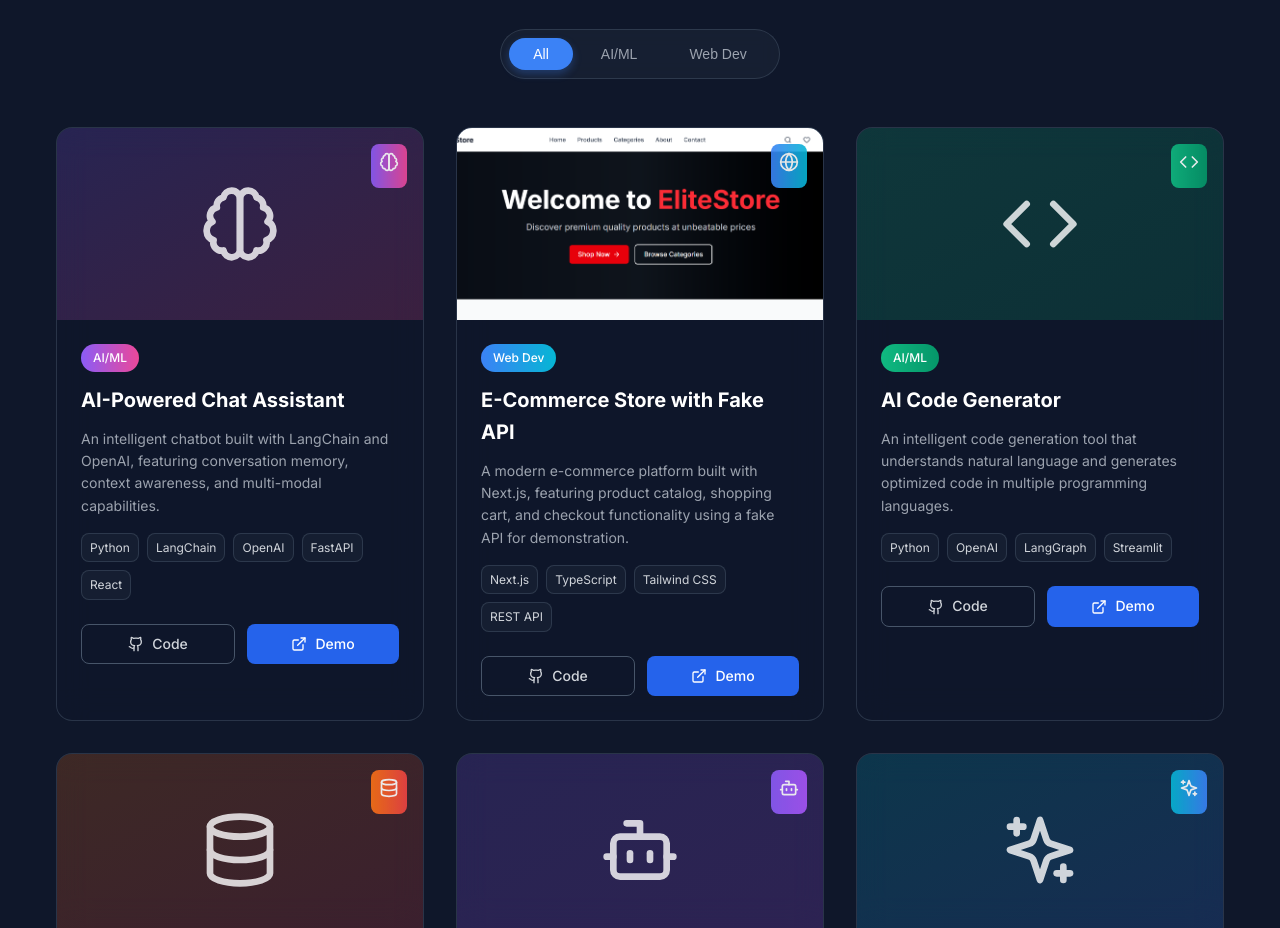
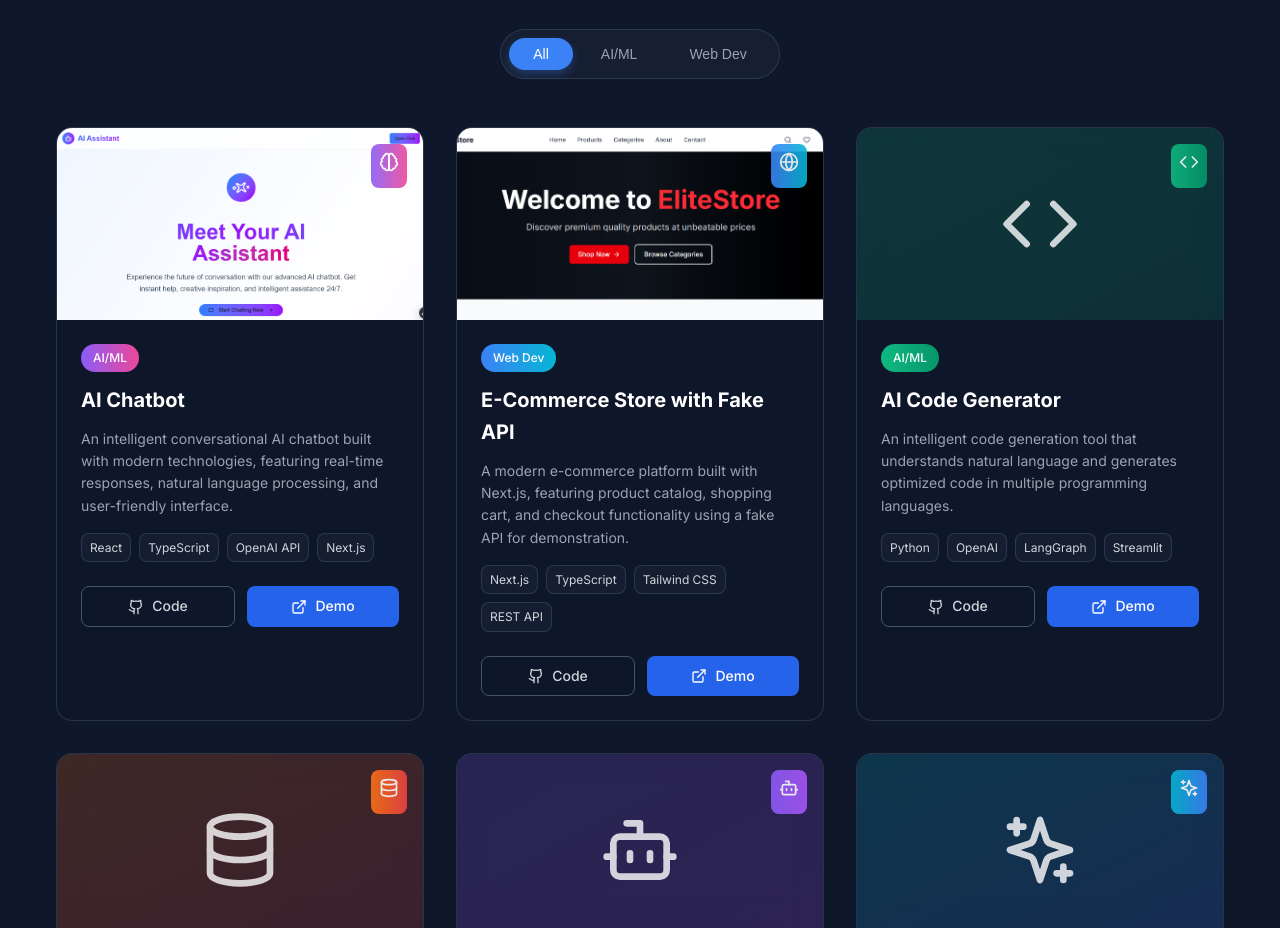
Before and after one commit to ahmadhassanch-dev/portfolio-new, a Next.js app: page / in a window 1280 px wide. Shown: the part 3340-4268 px from the top of the page. Built offline with nearby package versions, Linux system fonts and the light colour scheme.

Commit message:
Added chatbot project

```diff
--- a/src/components/sections/Projects.tsx
+++ b/src/components/sections/Projects.tsx
@@ -17,14 +17,15 @@ import styles from './Projects.module.css'
 const Projects = () => {
   const projects = [
     {
-      title: "AI-Powered Chat Assistant",
-      description: "An intelligent chatbot built with LangChain and OpenAI, featuring conversation memory, context awareness, and multi-modal capabilities.",
-      technologies: ["Python", "LangChain", "OpenAI", "FastAPI", "React"],
-      github: "https://github.com",
-      demo: "https://demo.com",
+      title: "AI Chatbot",
+      description: "An intelligent conversational AI chatbot built with modern technologies, featuring real-time responses, natural language processing, and user-friendly interface.",
+      technologies: ["React", "TypeScript", "OpenAI API", "Next.js"],
+      github: "https://github.com/ahmadhassanch-dev/ai-chatbot",
+      demo: "https://ai-chatbot-a61v.vercel.app/",
       category: "AI/ML",
       icon: Brain,
-      colorClass: "purple"
+      colorClass: "purple",
+      image: "/chatbot.png"
     },
     {
       title: "E-Commerce Store with Fake API",
```
Also changed, not shown: public/chatbot.png (added).
